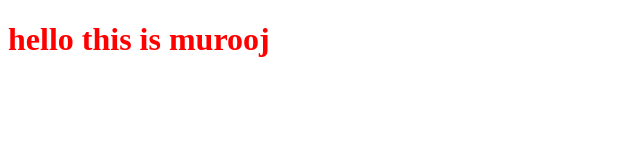
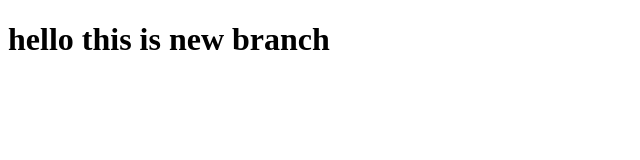
Before and after one commit to MuroojIB/testProject, a plain HTML site: page index.html in a window 1280 px wide. Shown: the whole page, without its empty margins (0-640 px from the left). Drawn offline with Linux system fonts and the light colour scheme.

Commit message:
changing style for the title

```diff
--- a/index.html
+++ b/index.html
@@ -8,7 +8,7 @@
     <link rel="stylesheet" href="style.css">
  </head>
  <body>
-    <h1>hello this is murooj</h1>
+    <h1>hello this is new branch</h1>
     <script src="app.js"> </script>
  </body>
  </html>
--- a/style.css
+++ b/style.css
@@ -1,3 +1,3 @@
 h1{
-    color: red;
+    color: black;
 }
```
